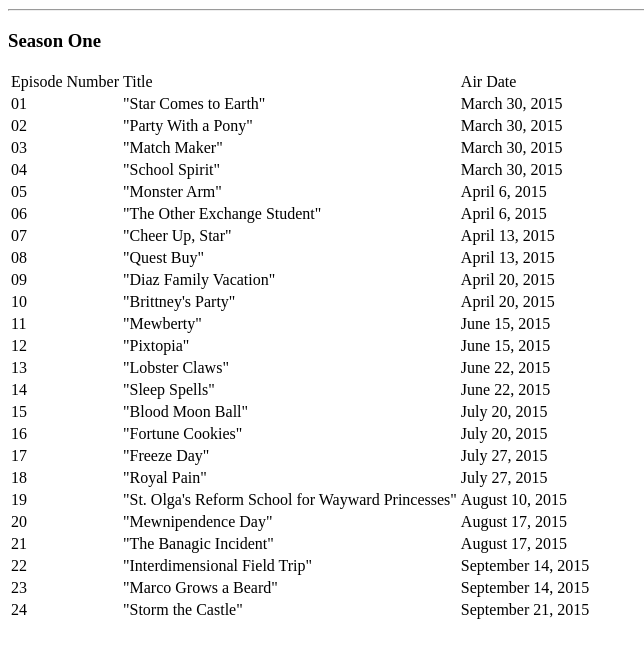
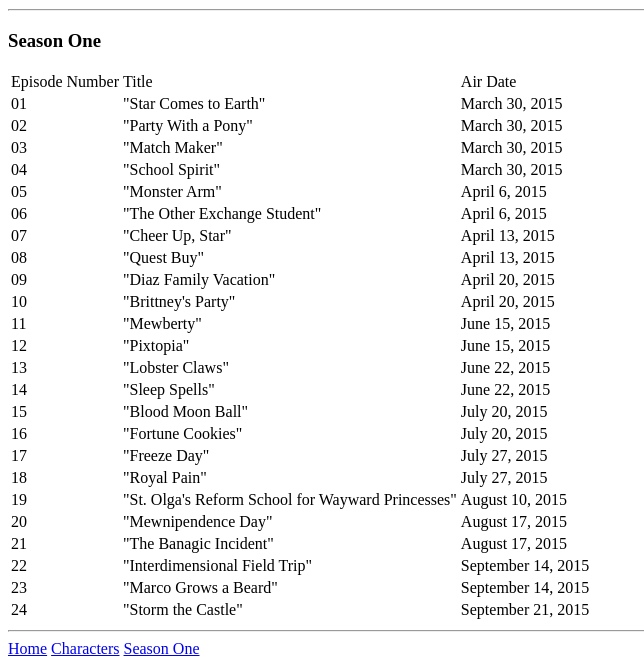
Before and after one commit to nicknauert/Star-Assignment, a plain HTML site: page season_one.html in a window 1280 px wide. Shown: the part 409-1075 px from the top of the page, without its empty margins (0-644 px from the left). Before the commit the page ends 1039 px from the top, so only its background shows below. Drawn offline with Linux system fonts and the light colour scheme.

Commit message:
fixed footer

```diff
--- a/season_one.html
+++ b/season_one.html
@@ -143,6 +143,14 @@
         <td>September 21, 2015</td>
       </tr>
     </table>
+    <footer>
+      <hr>
+      <nav>
+        <a href="index.html">Home</a>
+        <a href="characters.html">Characters</a>
+        <a href="season_one.html">Season One</a>
+      </nav>
+    </footer>
 
   </body>
 </html>
```
